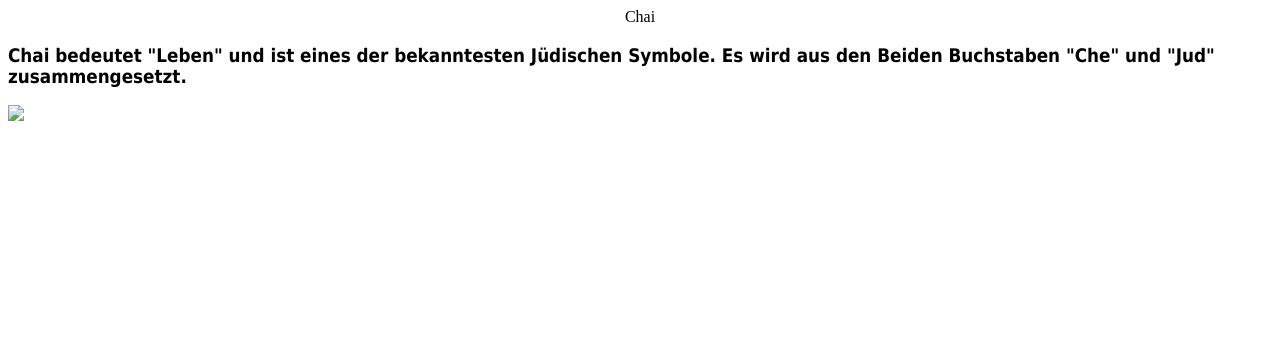
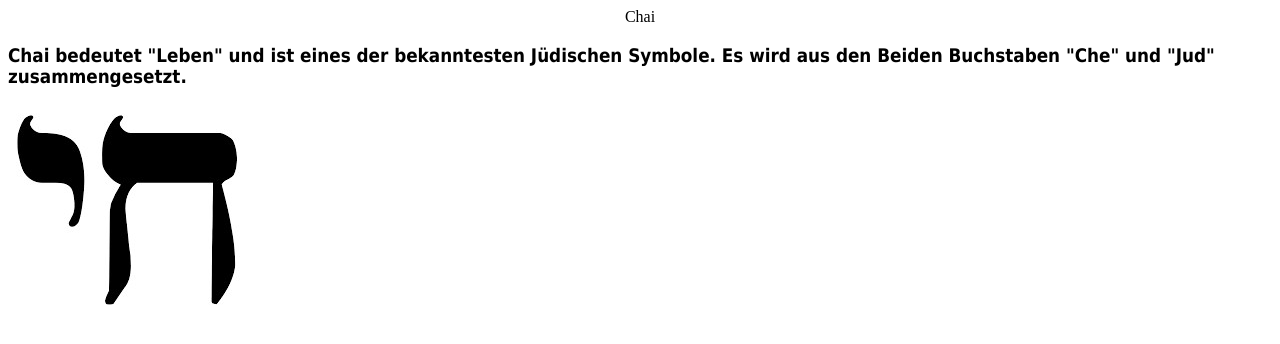
Before and after one commit to Andreaswinter2012/Chai, a plain HTML site: page index.html in a window 1280 px wide. Drawn offline with Linux system fonts and the light colour scheme.

Commit message:
Update index.html

```diff
--- a/index.html
+++ b/index.html
@@ -8,6 +8,6 @@
 <font siz="5" color="black" face="Tahoma"> Chai bedeutet "Leben" und ist eines der bekanntesten Jüdischen Symbole. Es wird aus den Beiden Buchstaben "Che" und "Jud" zusammengesetzt.
 </h3>
 
-<img src="Chai.jpg">
+<img src="chai - Kopie (3).jpg">
 
 </html>
```
